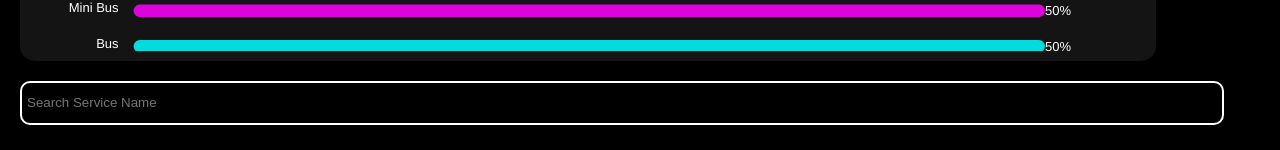
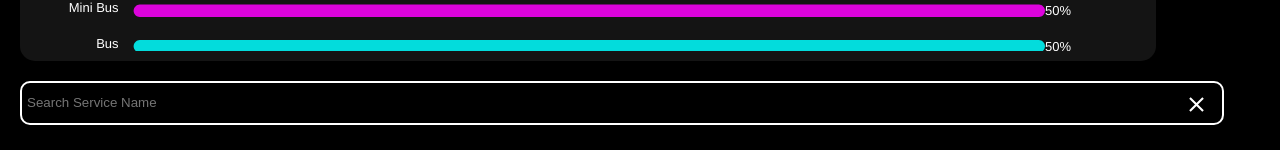
Before and after one commit to reejavijin2002/companynamefigma, a React (Create React App) app: page /companyname in a window 1280 px wide. Shown: the part 715-865 px from the top of the page. Built offline with nearby package versions, Linux system fonts and the light colour scheme.

Commit message:
close icon added

```diff
--- a/src/components/companyname/Companyname.jsx
+++ b/src/components/companyname/Companyname.jsx
@@ -2,6 +2,7 @@ import React, { useEffect, useRef, useState } from "react";
 import "./companyname.css";
 import { FaArrowLeft, FaCalendar } from "react-icons/fa";
 import ApexCharts from "apexcharts";
+import { MdClose } from "react-icons/md";
 
 const Companyname = () => {
   const chartRef = useRef(null);
@@ -180,6 +181,11 @@ const Companyname = () => {
       }
     };
   }, []);
+  const handleClearSearch = () => {
+    setSearchTerm("");
+    setSuggestions([]);
+    setIsDropdownOpen(false);
+  };
 
   return (
     <div className="companymain">
@@ -267,6 +273,7 @@ const Companyname = () => {
         onChange={handleSearch}
         className="filterbox"
       />
+      <MdClose className="close" onClick={handleClearSearch}/>
       {isDropdownOpen && searchTerm && (
         <ul className="suggestions">
           {suggestions.map((item, index) => (
--- a/src/components/companyname/companyname.css
+++ b/src/components/companyname/companyname.css
@@ -185,6 +185,7 @@
         margin: 0;
         border-radius: 10px;
         z-index: 2;
+        margin-top: 10px;
     }
 
     .suggestions li {
@@ -217,3 +218,13 @@
         z-index: 1;
         top: 0;
     }
+
+    .close {
+        color: white;
+        height: 25px;
+        width: 25px;
+        margin-left: -40px;
+        padding-top: 20px;
+        margin-top: 10px;
+        margin-bottom: -10px;
+    }
```
